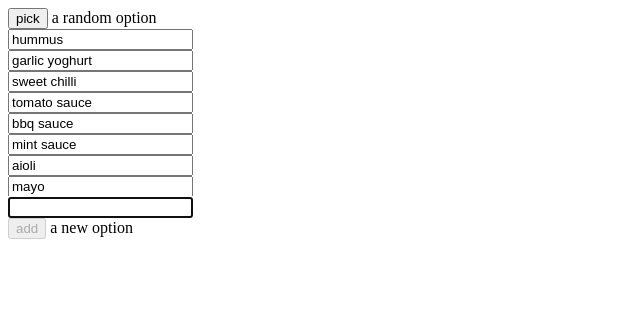
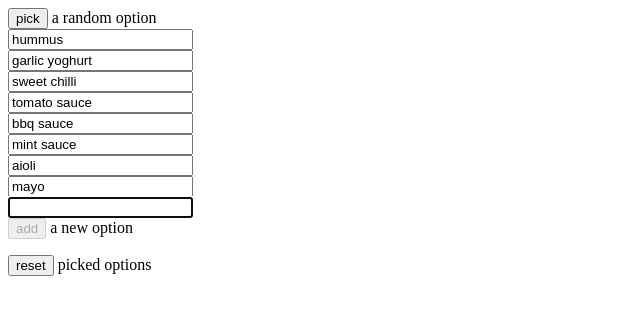
Before and after one commit to dbedggood/random-item-picker, a Svelte app: page / in a window 1280 px wide. Shown: the top 314 px of the page, without its empty margins (0-640 px from the left). Built offline with nearby package versions, Linux system fonts and the light colour scheme.

Commit message:
Add reset button
Also add id to PickButton

```diff
--- a/src/App/App.svelte
+++ b/src/App/App.svelte
@@ -75,3 +75,10 @@
     </li>
   {/each}
 </ol>
+
+<button
+  on:click={() => {
+    inputItems = [...inputItems, ...pickedItems, getNewInputItem()];
+    pickedItems = [];
+  }}>reset</button
+> picked options
--- a/src/App/components/PickButton/PickButton.svelte
+++ b/src/App/components/PickButton/PickButton.svelte
@@ -3,7 +3,11 @@
   export let handlePickItem;
 </script>
 
-<button disabled={!inputItems.at(0).value} on:click={handlePickItem}>
+<button
+  id="pick-button"
+  disabled={!inputItems.at(0).value}
+  on:click={handlePickItem}
+>
   pick
 </button>
 a random option
--- a/src/App/utils.js
+++ b/src/App/utils.js
@@ -35,7 +35,7 @@ export function getRandomInt(max) {
 
 export async function updateFocus() {
   await tick;
-  if (document.activeElement.tagName !== "BUTTON") {
+  if (document.activeElement !== document.getElementById("pick-button")) {
     let inputs = document.getElementsByTagName("input");
     inputs[inputs.length - 1].focus();
   }
```
Also changed, not shown: 3 other files (tests, documents, lock files or other folders).
